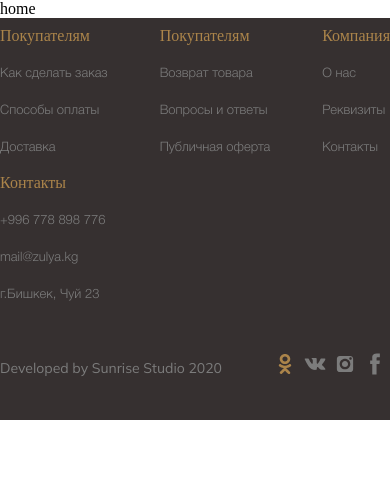
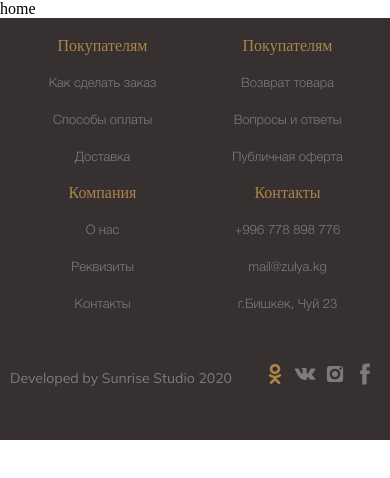
Before and after one commit to beksultan-07/Bella.02, a React (Create React App) app: page / in a window 390 px wide. Shown: the top 478 px of the page. Built offline with nearby package versions, Linux system fonts and the light colour scheme.

Commit message:
add adaptive for footer

```diff
--- a/src/components/Footer/styles.module.scss
+++ b/src/components/Footer/styles.module.scss
@@ -8,9 +8,10 @@
     }
 
     &__list{
+        // width: 100%;
 
         &__item{
-            padding: 9px 0;
+            padding: 9px 10px;
 
             &__link{
                 @include fontz(13px, 400, $gray, 16px);
@@ -34,10 +35,15 @@
             @include fontz(14px, 400, $gray, 18px);
             font-family: 'Mulish', sans-serif;
             margin: 47px 0 43px;
+            margin-right: 20px;
         }
-
-
-
     }
 
 }
+
+@media screen and (max-width: 576px) {
+    .footer__lists{
+        @include grid(2, 2, 0);
+        text-align: center;
+    }
+}
--- a/src/index.scss
+++ b/src/index.scss
@@ -16,4 +16,5 @@ code {
 .container{
   max-width: 1170px;
   margin: 0 auto;
+  padding: 10px;
 }
--- a/src/styles/mixins.scss
+++ b/src/styles/mixins.scss
@@ -17,6 +17,13 @@
   flex-wrap: $fw;
 }
 
+@mixin grid($c, $r, $g) {
+  display: grid;
+  grid-template-columns: repeat($c, 1fr);
+  grid-template-rows: repeat($r, 1fr);
+  gap: $g;
+}
+
 @mixin absolute($t, $r, $l, $b) {
   position: absolute;
   top: $t;
@@ -24,3 +31,14 @@
   left: $l;
   bottom: $b;
 }
+
+
+// @mixin media($minmax, $media) {
+//   @each $size, $resolution in $sizes {
+//     @if $media == $size {
+//       @media only screen and (#{$minmax}-width: $resolution) {
+//         @content;
+//       }
+//     }
+//   }
+// }
--- a/src/styles/variables.scss
+++ b/src/styles/variables.scss
@@ -14,3 +14,6 @@ $brown2: #AB844A;
 
 
 $transition: all 0.5s;
+
+
+$sizes: ("xs":320px, "sm":576px, "md":768px, "lg":992px, "xl":1200px);
```
